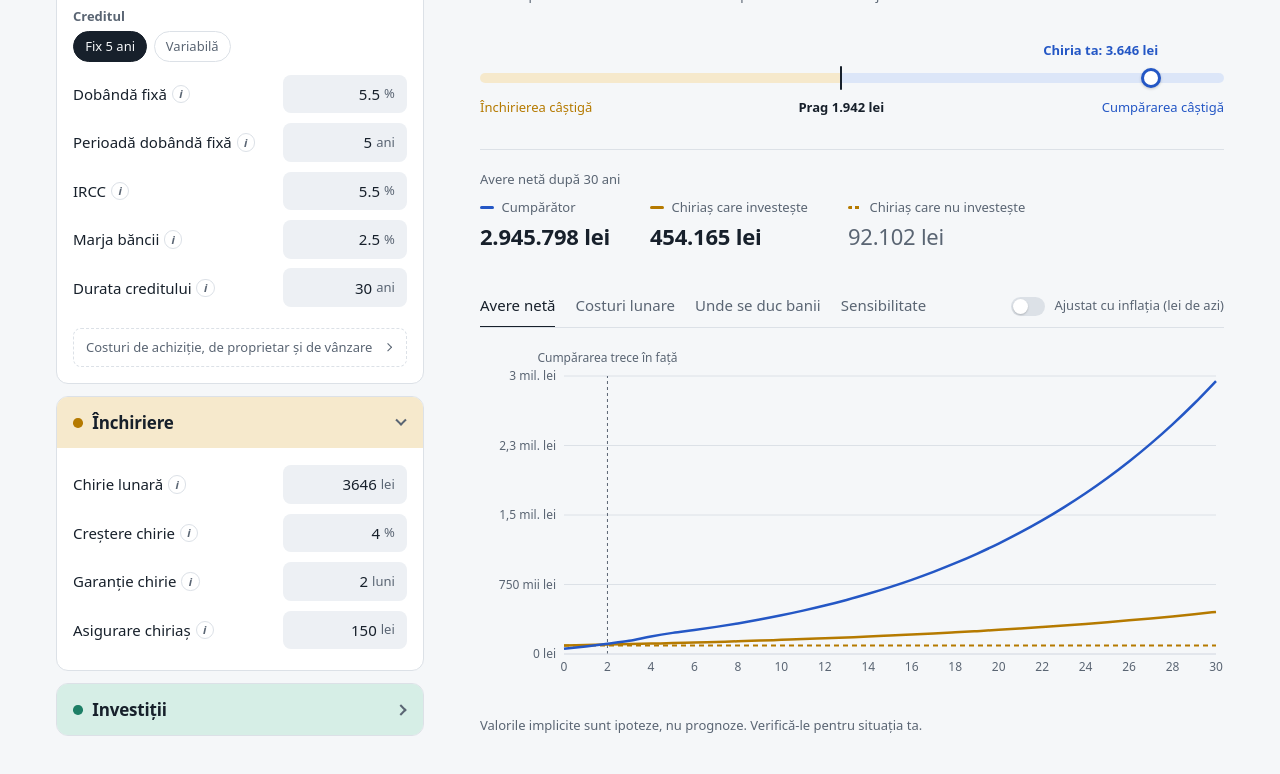
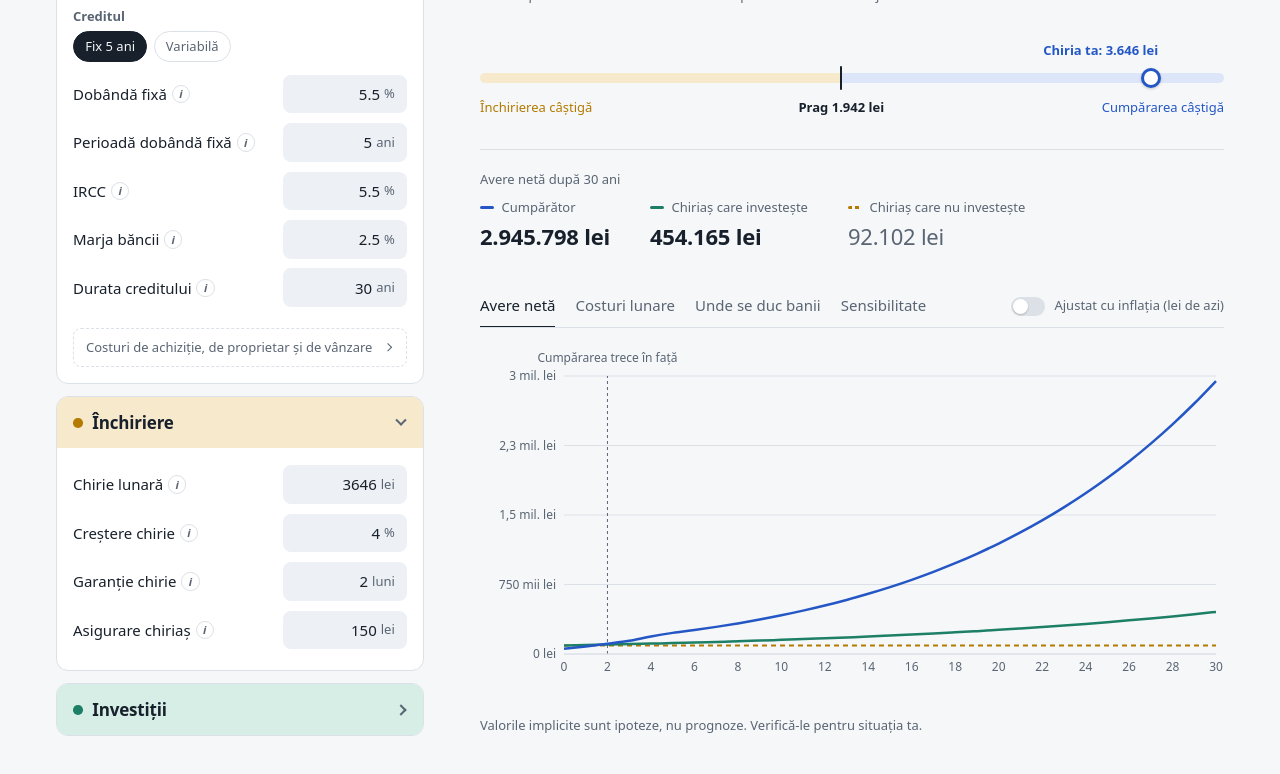
Before and after one commit to horatiu-th/buy-or-rent, a React (Vite) app: page / in a window 1280 px wide. Both pictures are taken after a click on the button "Investiții". Shown: the part 759-1533 px from the top of the page. Built offline with nearby package versions, Linux system fonts and the light colour scheme.

Commit message:
feat: Coloured the investing renter line green

```diff
--- a/src/styles.css
+++ b/src/styles.css
@@ -306,7 +306,7 @@ details.more[open] > summary { margin-bottom: 0.75rem; }
 .end-item dd { margin: 0.15rem 0 0; font-size: var(--step-2); font-weight: 650; letter-spacing: -0.01em; }
 .end-item dt::before { content: ''; flex: none; width: 0.9rem; height: 3px; border-radius: 2px; }
 .end-item.buyer dt::before { background: var(--buyer); }
-.end-item.renter dt::before { background: var(--renter); }
+.end-item.renter dt::before { background: var(--invest); }
 .end-item.renter-cash dt::before { background: repeating-linear-gradient(to right, var(--renter) 0 4px, transparent 4px 7px); }
 .end-item.renter-cash dd { color: var(--muted); font-weight: 500; }
 
--- a/src/ui/charts.tsx
+++ b/src/ui/charts.tsx
@@ -10,6 +10,7 @@ export interface View { currency: Currency; eurRon: number; real: boolean }
 
 const BUYER = 'var(--buyer)';
 const RENTER = 'var(--renter)';
+const INVEST = 'var(--invest)';
 const GRID = 'var(--line)';
 const TICK = { fill: 'var(--muted)', fontSize: 12 };
 const AXIS = { stroke: 'var(--line)', tickLine: false } as const;
@@ -88,7 +89,7 @@ export function NetWorthChart({ result, view }: { result: Result; view: View })
           />
         )}
         <Line type="monotone" dataKey="renterCash" name={ro.renterCash} stroke={RENTER} dot={false} strokeWidth={2} strokeDasharray="5 4" activeDot={{ r: 3 }} />
-        <Line type="monotone" dataKey="renter" name={ro.renterInvesting} stroke={RENTER} dot={false} strokeWidth={2.5} activeDot={{ r: 4 }} />
+        <Line type="monotone" dataKey="renter" name={ro.renterInvesting} stroke={INVEST} dot={false} strokeWidth={2.5} activeDot={{ r: 4 }} />
         <Line type="monotone" dataKey="buyer" name={ro.buyer} stroke={BUYER} dot={false} strokeWidth={2.5} activeDot={{ r: 4 }} />
       </LineChart>
     </ResponsiveContainer>
```
